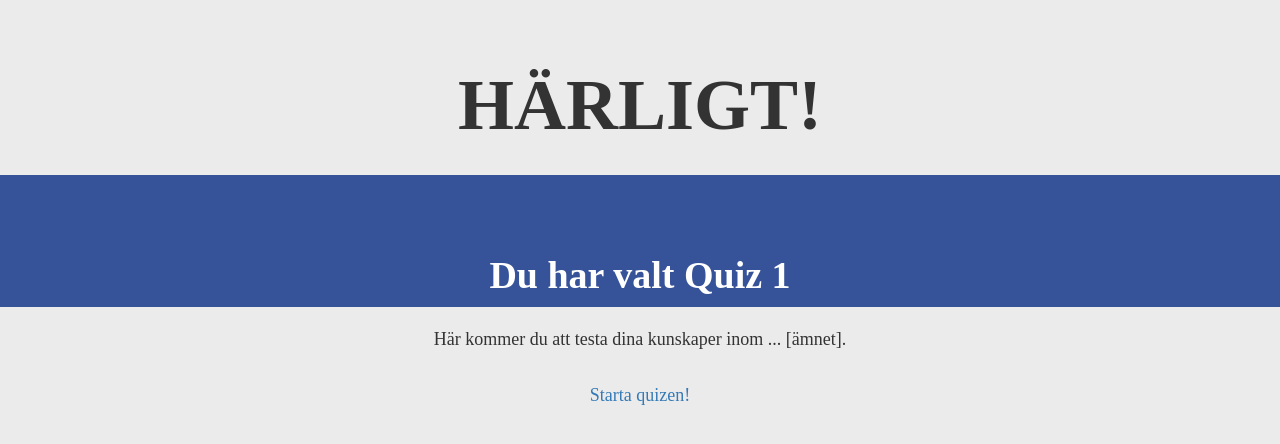
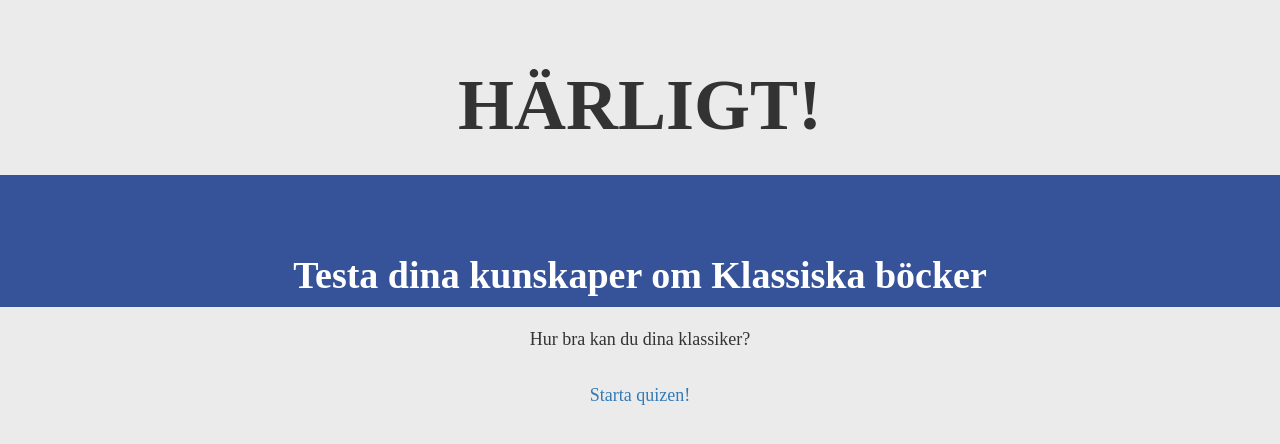
Before and after one commit to emelieahlin/Django_Emelie, a Django app: page /quiz/1/ in a window 1280 px wide. Shown: the top 444 px of the page. Run offline with Django 3.2, Linux system fonts and the light colour scheme; some libraries are stand-ins or nearby versions; some web fonts are replaced.

Commit message:
Quizsidan använder datan
Ändra definitionen av quiz i quiz/views.py
def quiz(request, quiz_number):
context = {
"quiz": quizzes[int(quiz_number) - 1],
"quiz_number": quiz_number,
}
return render(request, "quiz/quiz.html", context)
(quizzes[int(quiz_number) - 1] eftersom: quizzes är en lista, och om man
hämtar ut quiz_number=1 så vill man förmodligen ha den första i listan,
dvs den på position 0)
I quiz kommer "quiz_number" med som parameter, för att det ska fungera
behöver du ändra i quizsite/urls.py så att det skickas med från URL:en.
Detta görs genom att du sätter en parentes runt det som ska skickas med,
ändra till:
url(r"^quiz/([0-9]+)/$", views.quiz) <- Notera parentesen!
Se till att datan används i quizproject/quiz/templates/quiz/quiz.html
Lägg in följande inne i <body>-taggen där du vill ha din rubrik och
beskrivning:
<h1>{{ quiz.name }}</h1>
<p>{{ quiz.description }}</p>
Testa att allt fungerar genom att gå till http://127.0.0.1:8000/quiz/1/

```diff
--- a/quiz/templates/quiz/quiz.html
+++ b/quiz/templates/quiz/quiz.html
@@ -19,12 +19,12 @@
       <br>
       <br>
       <br>
-        <h2>Du har valt Quiz 1</h2>
+        <h2>Testa dina kunskaper om {{ quiz.name }}</h2>
       </div>
     </div>
   </div>
 <br>
-<p>Här kommer du att testa dina kunskaper inom ... [ämnet].</p>
+<p>{{ quiz.description }}</p>
 <br>
 <p><a href="https://www.nordnet.se/brand/">Starta quizen!</a> </p>
 </body>
--- a/quiz/views.py
+++ b/quiz/views.py
@@ -24,8 +24,12 @@ def startpage(request):
 	}
 	return render(request, "quiz/startpage.html", context)
 
-def quiz(request):
-	return render(request, "quiz/quiz.html")
+def quiz(request, quiz_number):
+	context = {
+		"quiz": quizzes[int(quiz_number)-1],
+		"quiz_number": quiz_number,
+	}
+	return render(request, "quiz/quiz.html", context)
 
 def question(request):
 	return render(request, "quiz/question.html")
--- a/quizsite/urls.py
+++ b/quizsite/urls.py
@@ -17,7 +17,7 @@ from django.conf.urls import url
 from quiz import views
 urlpatterns = [
 	url(r"^$", views.startpage),
-	url(r"^quiz/[0-9]+/$", views.quiz),
+	url(r"^quiz/([0-9]+)/$", views.quiz),
 	url(r"^quiz/[0-9]+/question/[0-9]+/$", views.question),
 	url(r"^quiz/[0-9]+/completed/$", views.completed),
 	]
```
